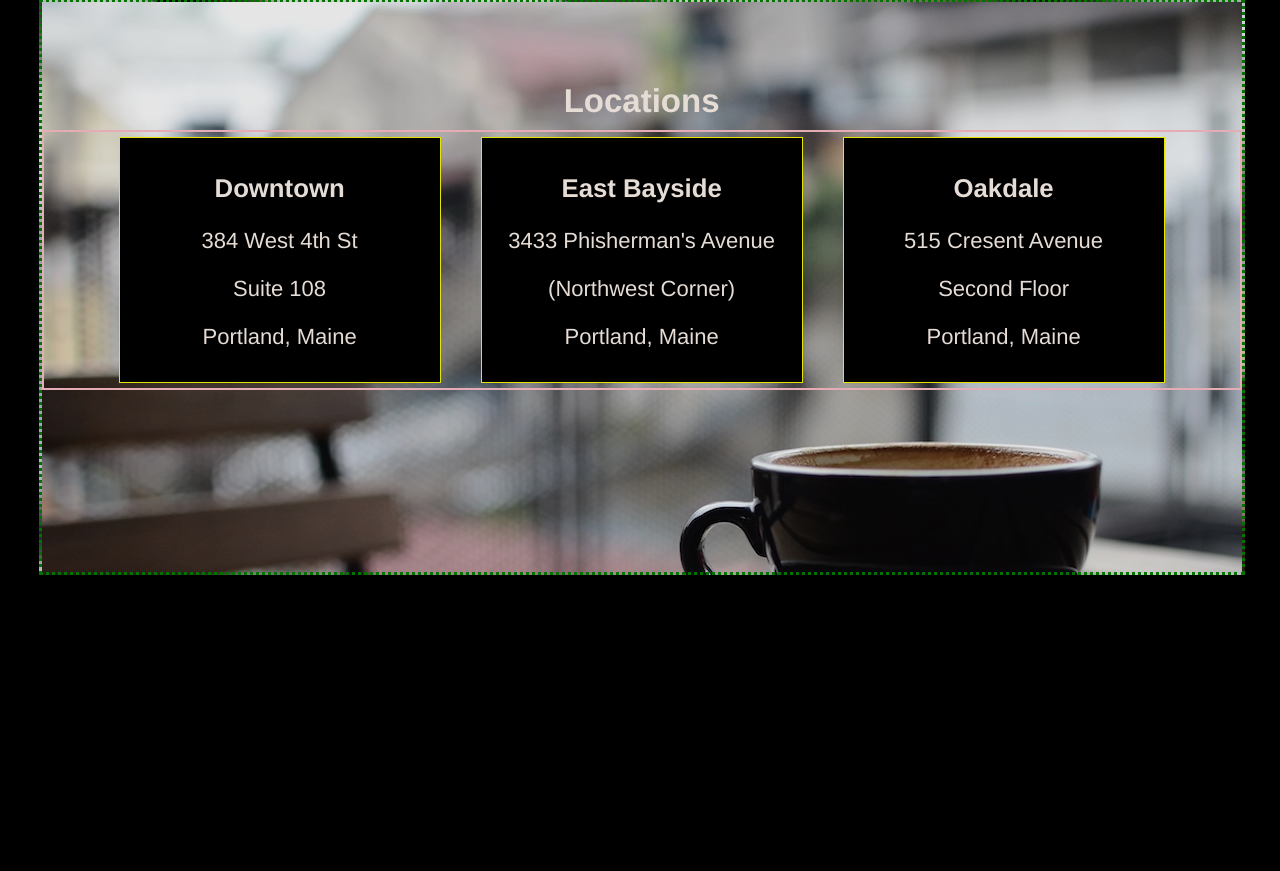
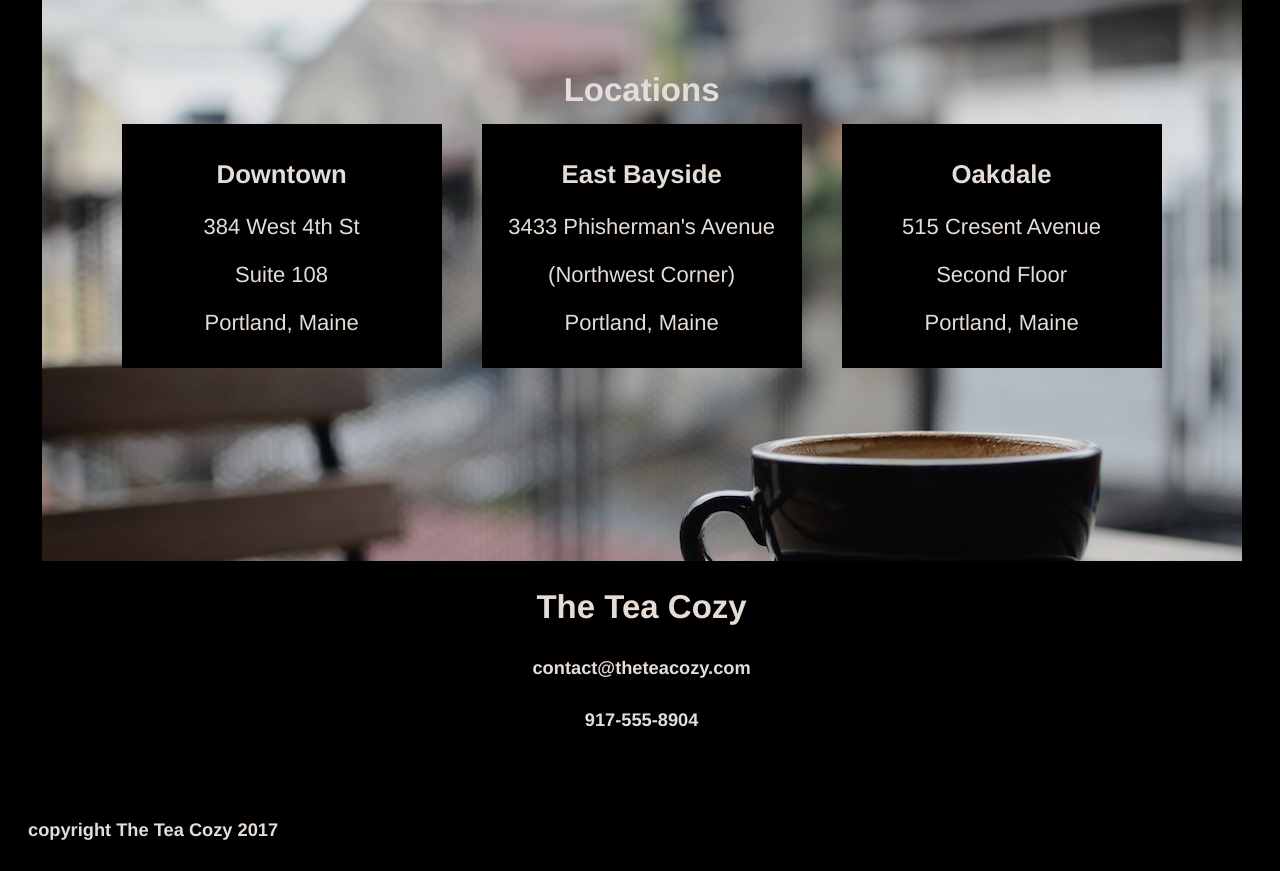
Before and after one commit to MarionJP/TeaCozy, a plain HTML site: page index.html in a window 1280 px wide. Shown: the part 1448-2319 px from the top of the page. Before the commit the page ends 2031 px from the top, so only its background shows below. Drawn offline with Linux system fonts and the light colour scheme.

Commit message:
Completed

```diff
--- a/index.html
+++ b/index.html
@@ -61,7 +61,6 @@
          </div>
       </div>
 
-
       <div id="locationstext">
         <h2>Locations</h2>
         <div class="locations-container">
@@ -85,5 +84,15 @@
         </div>
         </div>
       </div>
+
+      <div class="contact">
+        <h2>The Tea Cozy</h2>
+        <h5>contact@theteacozy.com</h5>
+        <h5>917-555-8904</h5>
+      </div>
+
+      <div class="footer">
+      <h5>copyright The Tea Cozy 2017</h5>
+      </div>
   </body>
 </html>
--- a/resources/style.css
+++ b/resources/style.css
@@ -63,7 +63,6 @@ a {
 .month-container {
   display: flex;
   justify-content: center;
-  border: 2px solid green;
 }
 
 .monthtext {
@@ -73,7 +72,6 @@ a {
 .images-container {
   display: flex;
   justify-content: center;
-  border: 2px solid blue;
 }
 
 .image-grid {
@@ -107,7 +105,6 @@ a {
   justify-content: center;
   align-items: center;
   flex-direction: row;
-  border: 2px solid pink;
 }
 
 #locationstext {
@@ -116,7 +113,6 @@ a {
   height: 500px;
   width: 1200px;
   background-image: url(./images/img-locations-background.jpg);
-  border: 3px dotted green;
 }
 
 #locationstext h2 {
@@ -134,5 +130,13 @@ a {
   margin: 5px 20px;
   flex-direction: column;
   justify-content: center;
-  border: 1px solid yellow;
 }
+
+.contact {
+  height: 200px;
+}
+
+.footer {
+  text-align: left;
+  padding-left: 20px;
+}
```
